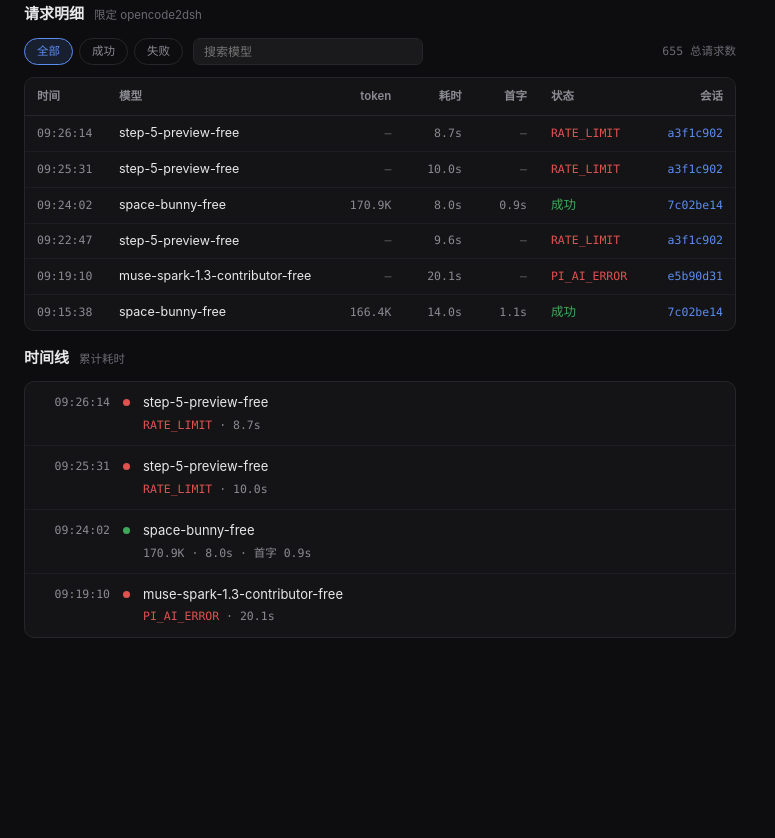
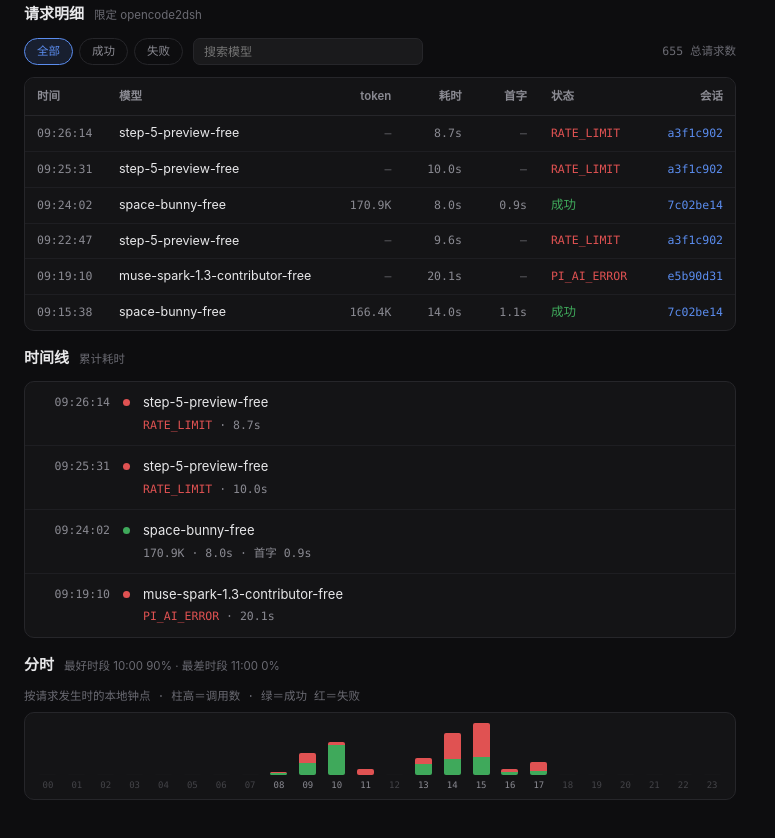
Before and after one commit to objectyan/dsh-model-picker-plus, a website: page preview/prototype.html in a window 1280 px wide. Shown: the part 1430-2268 px from the top of the page, without its empty margins (0-775 px from the left). Before the commit the page ends 2128 px from the top, so only its background shows below. Drawn offline with Linux system fonts and the light colour scheme.

Commit message:
Add the hour-of-day chart to the prototype so it matches the shipped page
Columns generated from preview/hourslice.mjs output against the live
ledger, not hand-typed, and the conclusion line reproduces hourExtremes'
own rule (>=20 calls per bucket, >=10 point gap) rather than asserting a
prettier one.

opencode2dsh shows a real signal this way: 10:00 at 90% against 11:00 at
0% on 20 calls -- an hour that genuinely went badly, not the 9-call
bucket that would have produced a fake 100% spread.

Kept hourslice.mjs and confound.mjs: they are the evidence behind the two
judgement calls in this feature (sign convention, aggregate-vs-per-model).

```diff
--- a/preview/prototype.html
+++ b/preview/prototype.html
@@ -72,6 +72,19 @@
   .l4{display:flex;gap:18px;flex-wrap:wrap;margin-top:9px;padding:10px 14px 2px 20px;
       border-top:1px dashed var(--line);font-size:11.5px;color:var(--mut)}
   .l4 b{color:var(--tx);font-family:ui-monospace,Consolas,monospace;font-weight:500}
+
+  /* ── 分时：柱高＝该时段调用数；红在上＝失败，绿在下＝成功 ─────────
+     结论行受 hourExtremes 同规则约束：单桶 <20 次或最好/最差差距 <10 个百分点
+     就不给结论，避免拿 9 次全败的时段编出「时段效应」。 */
+  .hrs{display:flex;gap:3px;padding:10px 10px 7px;border:1px solid var(--line);border-radius:10px;background:var(--panel)}
+  .hr{flex:1 1 0;min-width:0;display:flex;flex-direction:column;align-items:center;gap:4px}
+  .hr .slot{height:52px;width:100%;display:flex;align-items:flex-end;justify-content:center}
+  .hr i{width:66%;display:flex;flex-direction:column;border-radius:2px;overflow:hidden}
+  .hr i b{display:block;min-height:0}
+  .hr i .r{background:var(--bad)}
+  .hr i .g{background:var(--ok)}
+  .hr span{font-size:9px;font-family:ui-monospace,Consolas,monospace;color:var(--mut)}
+  .hr.off span{opacity:.4}
 
   .tw{overflow:auto;border:1px solid var(--line);border-radius:10px;background:var(--panel)}
   table{width:100%;border-collapse:collapse;font-size:12.5px}
@@ -269,6 +282,39 @@
           <div class="x"><span class="bad">PI_AI_ERROR</span> · 20.1s</div></div></div>
     </div>
   </div>
+  <div class="sec">
+    <div class="sech"><h2>分时</h2><span>最好时段 10:00 90%  ·  最差时段 11:00 0%</span></div>
+    <div class="bar" style="margin:0 0 6px">
+      <span class="count" style="margin-left:0">按请求发生时的本地钟点 · 柱高＝调用数 · 绿＝成功 红＝失败</span>
+    </div>
+    <div class="hrs">
+        <div class="hr off" title="00:00 · 0"><div class="slot"><i style="height:2%;background:var(--panel2)"></i></div><span>00</span></div>
+        <div class="hr off" title="01:00 · 0"><div class="slot"><i style="height:2%;background:var(--panel2)"></i></div><span>01</span></div>
+        <div class="hr off" title="02:00 · 0"><div class="slot"><i style="height:2%;background:var(--panel2)"></i></div><span>02</span></div>
+        <div class="hr off" title="03:00 · 0"><div class="slot"><i style="height:2%;background:var(--panel2)"></i></div><span>03</span></div>
+        <div class="hr off" title="04:00 · 0"><div class="slot"><i style="height:2%;background:var(--panel2)"></i></div><span>04</span></div>
+        <div class="hr off" title="05:00 · 0"><div class="slot"><i style="height:2%;background:var(--panel2)"></i></div><span>05</span></div>
+        <div class="hr off" title="06:00 · 0"><div class="slot"><i style="height:2%;background:var(--panel2)"></i></div><span>06</span></div>
+        <div class="hr off" title="07:00 · 0"><div class="slot"><i style="height:2%;background:var(--panel2)"></i></div><span>07</span></div>
+        <div class="hr" title="08:00 · 8 调用 · 6 成功 · 2 失败 · 75%"><div class="slot"><i style="height:4%"><b class="r" style="flex-grow:2"></b><b class="g" style="flex-grow:6"></b></i></div><span>08</span></div>
+        <div class="hr" title="09:00 · 75 调用 · 41 成功 · 34 失败 · 55%"><div class="slot"><i style="height:42%"><b class="r" style="flex-grow:34"></b><b class="g" style="flex-grow:41"></b></i></div><span>09</span></div>
+        <div class="hr" title="10:00 · 112 调用 · 101 成功 · 11 失败 · 90%"><div class="slot"><i style="height:63%"><b class="r" style="flex-grow:11"></b><b class="g" style="flex-grow:101"></b></i></div><span>10</span></div>
+        <div class="hr" title="11:00 · 20 调用 · 0 成功 · 20 失败 · 0%"><div class="slot"><i style="height:11%"><b class="r" style="flex-grow:20"></b><b class="g" style="flex-grow:0"></b></i></div><span>11</span></div>
+        <div class="hr off" title="12:00 · 0"><div class="slot"><i style="height:2%;background:var(--panel2)"></i></div><span>12</span></div>
+        <div class="hr" title="13:00 · 57 调用 · 35 成功 · 22 失败 · 61%"><div class="slot"><i style="height:32%"><b class="r" style="flex-grow:22"></b><b class="g" style="flex-grow:35"></b></i></div><span>13</span></div>
+        <div class="hr" title="14:00 · 141 调用 · 52 成功 · 89 失败 · 37%"><div class="slot"><i style="height:79%"><b class="r" style="flex-grow:89"></b><b class="g" style="flex-grow:52"></b></i></div><span>14</span></div>
+        <div class="hr" title="15:00 · 178 调用 · 59 成功 · 119 失败 · 33%"><div class="slot"><i style="height:100%"><b class="r" style="flex-grow:119"></b><b class="g" style="flex-grow:59"></b></i></div><span>15</span></div>
+        <div class="hr" title="16:00 · 19 调用 · 10 成功 · 9 失败 · 53%"><div class="slot"><i style="height:11%"><b class="r" style="flex-grow:9"></b><b class="g" style="flex-grow:10"></b></i></div><span>16</span></div>
+        <div class="hr" title="17:00 · 45 调用 · 12 成功 · 33 失败 · 27%"><div class="slot"><i style="height:25%"><b class="r" style="flex-grow:33"></b><b class="g" style="flex-grow:12"></b></i></div><span>17</span></div>
+        <div class="hr off" title="18:00 · 0"><div class="slot"><i style="height:2%;background:var(--panel2)"></i></div><span>18</span></div>
+        <div class="hr off" title="19:00 · 0"><div class="slot"><i style="height:2%;background:var(--panel2)"></i></div><span>19</span></div>
+        <div class="hr off" title="20:00 · 0"><div class="slot"><i style="height:2%;background:var(--panel2)"></i></div><span>20</span></div>
+        <div class="hr off" title="21:00 · 0"><div class="slot"><i style="height:2%;background:var(--panel2)"></i></div><span>21</span></div>
+        <div class="hr off" title="22:00 · 0"><div class="slot"><i style="height:2%;background:var(--panel2)"></i></div><span>22</span></div>
+        <div class="hr off" title="23:00 · 0"><div class="slot"><i style="height:2%;background:var(--panel2)"></i></div><span>23</span></div>
+    </div>
+  </div>
+
 </div>
 
 </body>
```
Also changed, not shown: preview/hourslice.mjs (added, +36 -0 lines).
